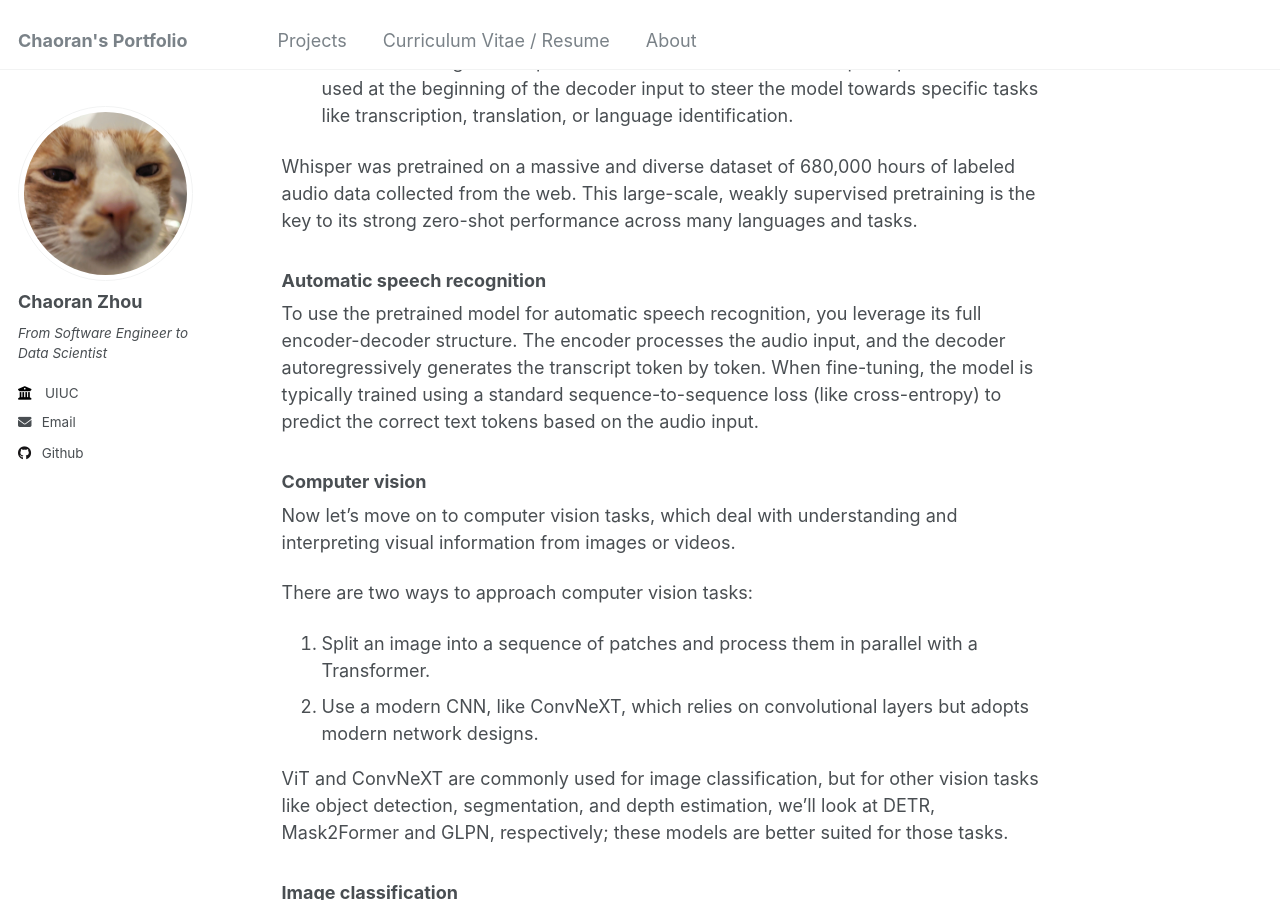
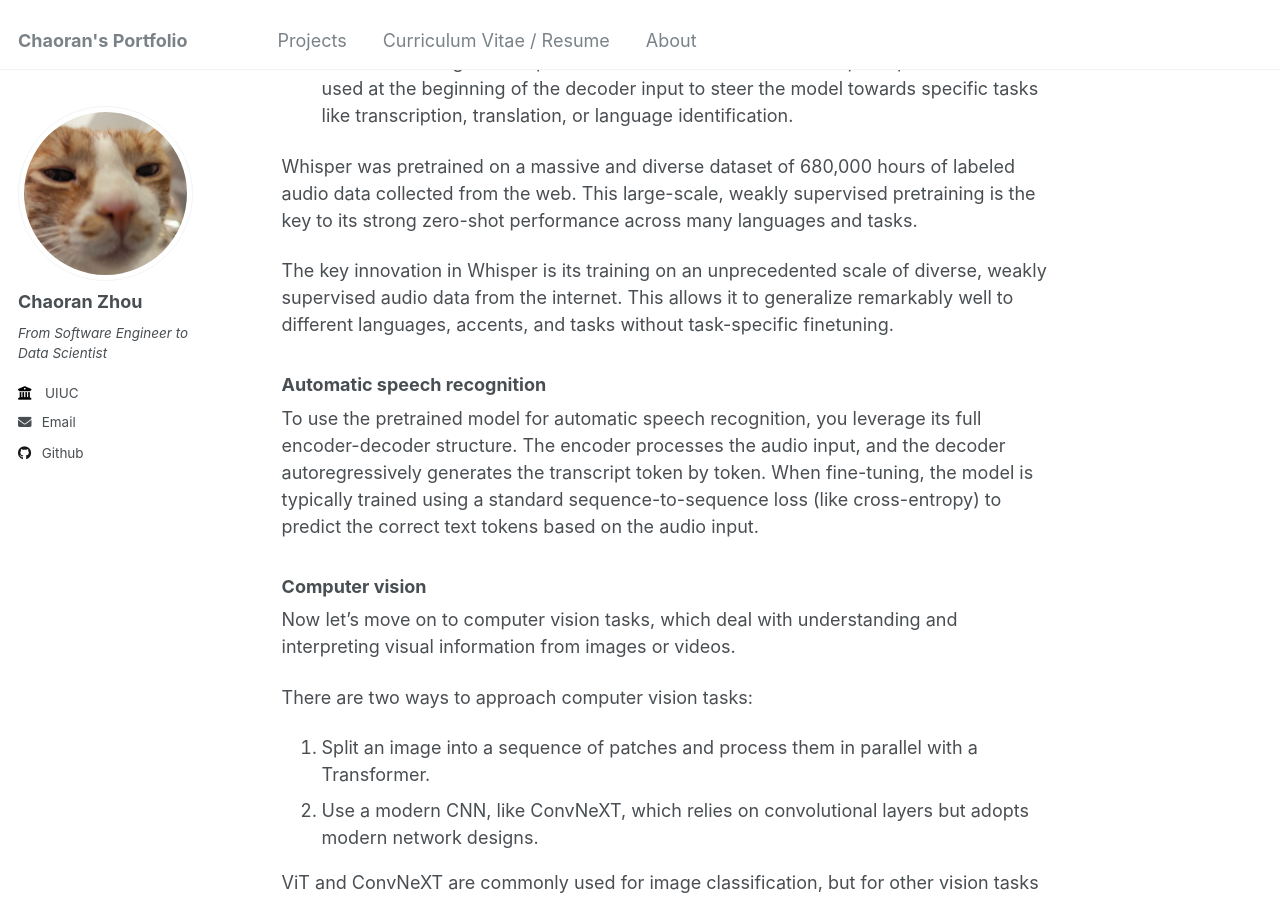
Before and after one commit to ranranrunforit/ranranrunforit.github.io, a Jekyll site: the page built from _projects/project-15.md, in a window 1280 px wide and 900 px high, scrolled down 24222 px. Built offline with Jekyll 4.4.1, drawn with Linux system fonts in a browser that asks for light colours.

Commit message:
Update project-15.md

```diff
--- a/_projects/project-15.md
+++ b/_projects/project-15.md
@@ -570,6 +570,9 @@ This model has two main components:
 
 Whisper was pretrained on a massive and diverse dataset of 680,000 hours of labeled audio data collected from the web. This large-scale, weakly supervised pretraining is the key to its strong zero-shot performance across many languages and tasks.
 
+The key innovation in Whisper is its training on an unprecedented scale of diverse, weakly supervised audio data from the internet. This allows it to generalize remarkably well to different languages, accents, and tasks without task-specific finetuning.
+
+
 ### Automatic speech recognition
 
 To use the pretrained model for automatic speech recognition, you leverage its full encoder-decoder structure. The encoder processes the audio input, and the decoder autoregressively generates the transcript token by token. When fine-tuning, the model is typically trained using a standard sequence-to-sequence loss (like cross-entropy) to predict the correct text tokens based on the audio input.
```
